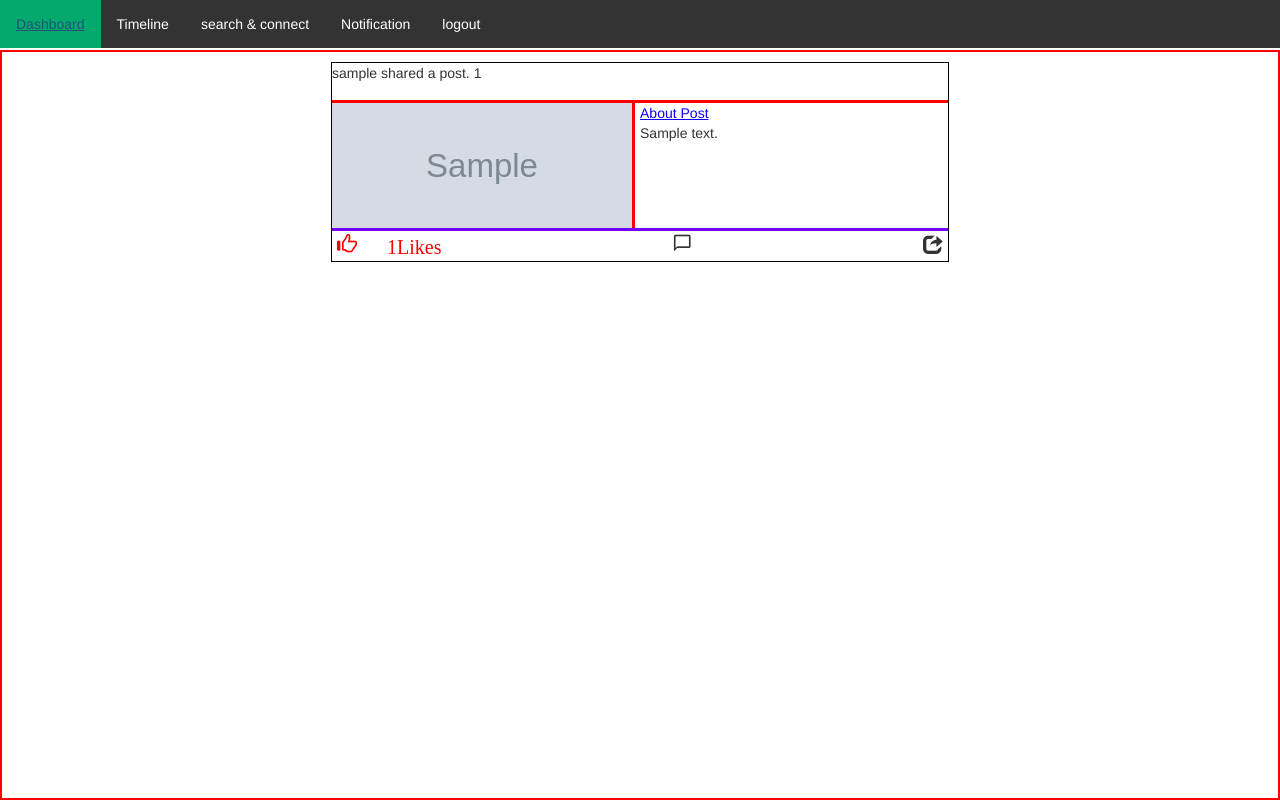
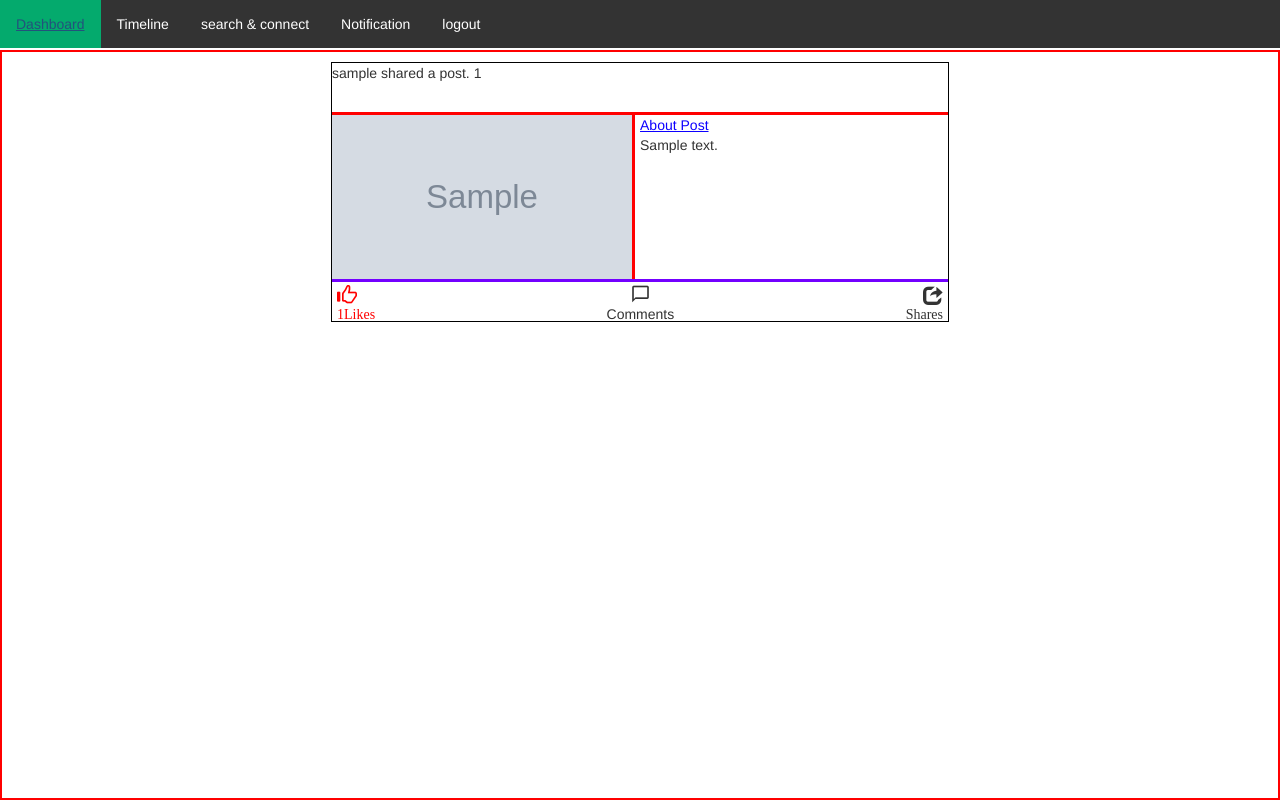
Before and after one commit to mkkotlin/ConnectNest, a Django app: page /timeline/timeline/ in a window 1280 px wide. Run offline with Django 5.2, Linux system fonts and the light colour scheme; a user stored in the database is signed in; tables that the repository leaves empty hold one stand-in row (values such as "Sample post"); grey boxes marked "Sample" are stand-in pictures; some libraries are stand-ins or nearby versions.

Commit message:
UI fixes

```diff
--- a/templates/timelines/timeline.html
+++ b/templates/timelines/timeline.html
@@ -26,18 +26,33 @@
 
             <div class="post-footer">
                 {% if p.id in is_liked %}
-                <span class="like-btn glyphicon" style="font-size:20px; color:red" data-id="{{ p.id }}">&#xe125;<span id="l-count-{{p.id}}" style="margin-left: 10px;"> {{p.like_count}}Likes</span></span>
+                <span class="like-btn glyphicon" style="font-size:20px; color:red" data-id="{{ p.id }}">&#xe125;<span id="l-count-{{p.id}}" style="display:table-cell;size: -8px;font-size: 14px;"> {{p.like_count}}Likes</span></span>
                 {% else %}
-                <span class="like-btn glyphicon" style="font-size:20px; color:rgb(0, 0, 0)"  data-id="{{ p.id }}">&#xe125;<span id="l-count-{{p.id}}" style="margin-left: 10px;"> {{p.like_count}}Likes</span></span>
+                <span class="like-btn glyphicon" style="font-size:20px; color:rgb(0, 0, 0)"  data-id="{{ p.id }}">&#xe125;<span id="l-count-{{p.id}}" style="display:table-cell;size: -8px;font-size: 14px;"> {{p.like_count}}Likes</span></span>
                 {% endif %}
-                <span class="comment-btn"><i class="material-icons" style="font-size:20px;">chat_bubble_outline</i></span>
-                <span class="share-btn glyphicon" style="font-size:20px;">&#xe066;</span>
+                <span class="comment-btn"><i class="material-icons" style="font-size:20px;">chat_bubble_outline</i><span id="l-count-{{p.id}}" style="display:table-cell;size: -8px;font-size: 14px;"> Comments</span></span>
+                <span class="share-btn glyphicon" style="font-size:20px;">&#xe066;<span id="l-count-{{p.id}}" style="display:table-cell;size: -8px;font-size: 14px;"> Shares</span></span>
             </div>
         </div>
         {% endfor %}
     </div>
 </body>
 <style>
+    .comment-btn{
+        display: flex;
+        flex-wrap: nowrap;
+        align-content: stretch;
+        justify-content: space-evenly;
+        align-items: center;
+        flex-direction: column;
+    }
+    .share-btn{
+        font-size: 20px;
+        display: flex;
+        flex-direction: column;
+        align-content: stretch;
+        align-items: flex-end;
+    }
     body{
         margin-top: 50px;
     }
@@ -74,7 +89,7 @@
     }
     .post-container{
         border: 1px solid black;
-        height: 200px;
+        height: 260px;
         width: 50%;
         justify-self: center;
         margin-bottom: 20px;
```
